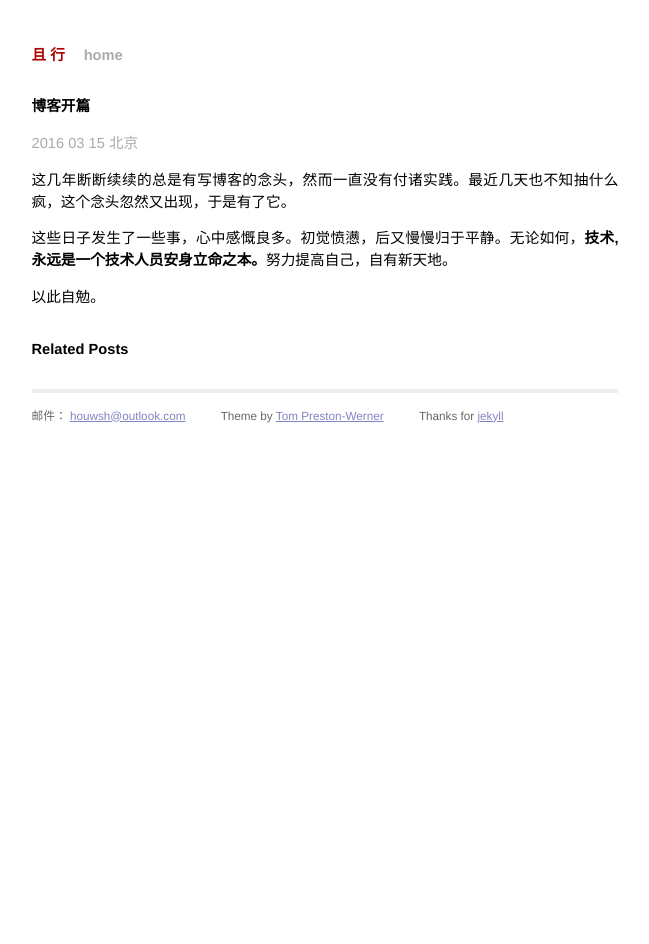
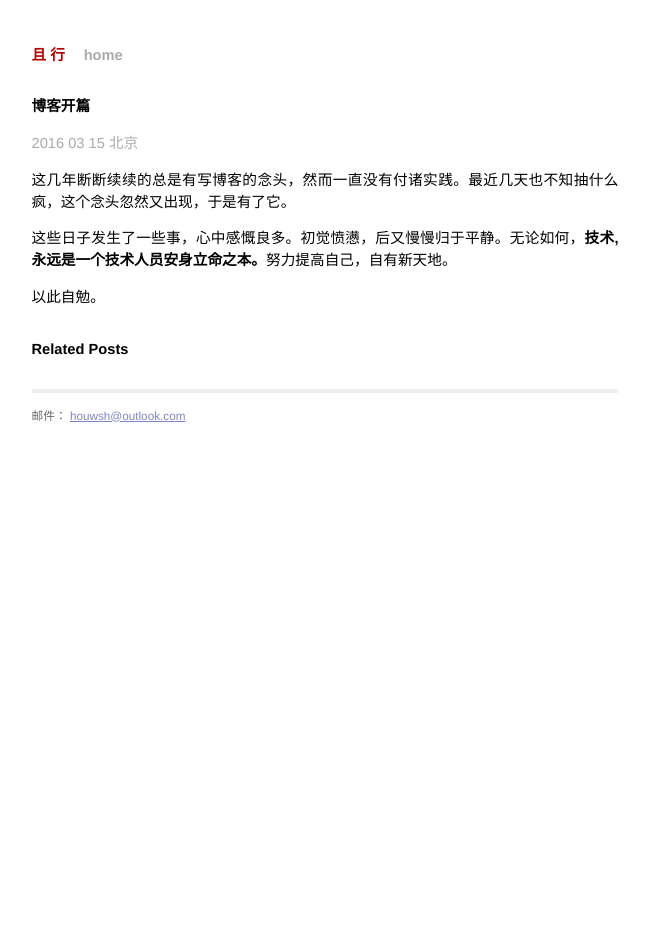
Before and after one commit to houwensheng/houwensheng.github.io, a Jekyll site: the page built from _posts/2016-03-15-博客开篇.md, in a window 1280 px wide. Shown: the whole page, without its empty margins (315-964 px from the left). Built offline with Jekyll 4.4.1, drawn with Linux system fonts in a browser that asks for light colours.

Commit message:
some changes for Personality

```diff
--- a/README.textile
+++ /dev/null
@@ -1 +0,0 @@
-Hello World
--- a/_layouts/default.html
+++ b/_layouts/default.html
@@ -39,18 +39,6 @@ var WRInitTime=(new Date()).getTime();
         <a href="mailto:houwsh@outlook.com">houwsh@outlook.com</a>
       </p>
     </div>
-    <div class="contact">
-      <p>
-         Theme by
-         <a href="https://github.com/mojombo/tpw">Tom Preston-Werner</a>
-      </p>
-    </div>
-    <div class="contact">
-      <p>
-         Thanks for
-        <a href="http://github.com/mojombo/jekyll">jekyll</a>
-      </p>
-    </div>
   </div>
 </div>
 
```
Also changed, not shown: README.md (added).
